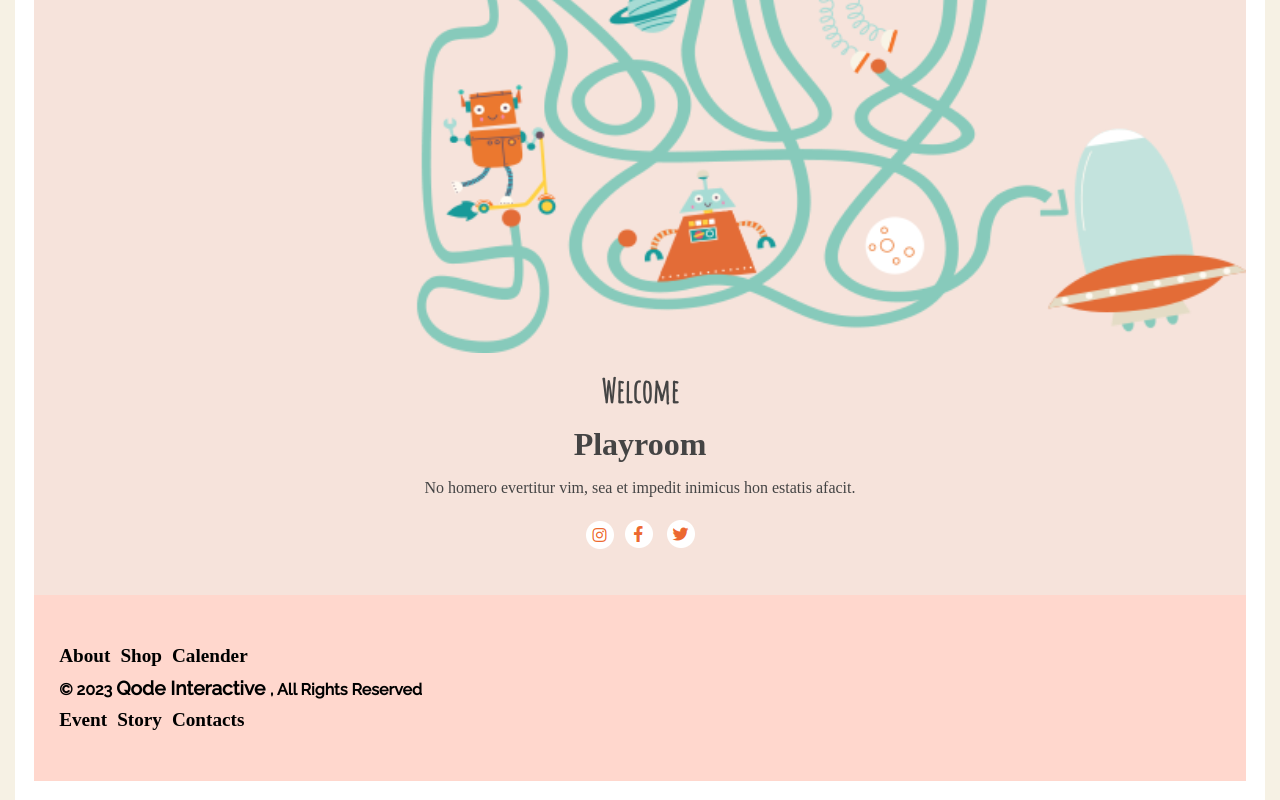
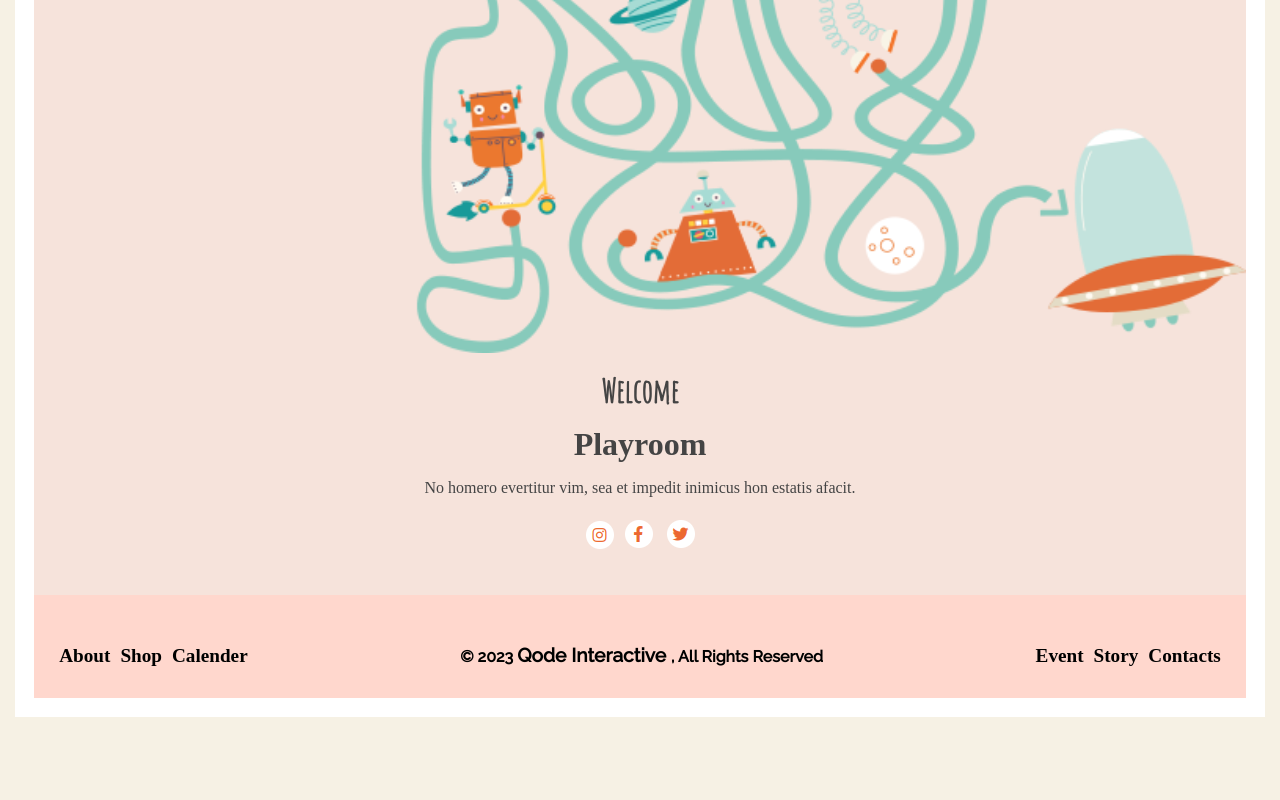
Before and after one commit to girish78678/playroom, a Next.js app: page /grid-view in a window 1280 px wide. Shown: the part 4010-4810 px from the top of the page. After the commit the page ends 4727 px from the top, so only its background shows below. Built offline with nearby package versions, Linux system fonts and the light colour scheme; a web font is replaced by a local one.

Commit message:
update footer flexbox

```diff
--- a/src/styles/style.css
+++ b/src/styles/style.css
@@ -1540,4 +1540,11 @@
                 margin: auto;
                 display: block;
             }
-        }
+            .footer-flexbox {
+                display: flex;
+                flex-direction: row;
+                align-items: baseline;
+                justify-content: space-between;
+                padding-bottom: 6px;
+            }
+        }
```
